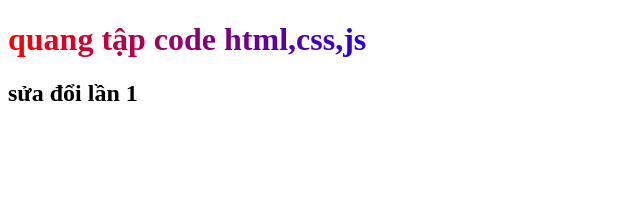
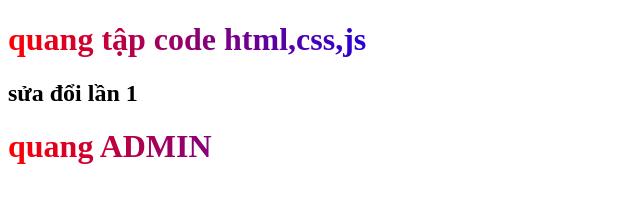
Before and after one commit to quangadmin/quangluong, a plain HTML site: page index.html in a window 1280 px wide. Shown: the whole page, without its empty margins (0-640 px from the left). Drawn offline with Linux system fonts and the light colour scheme.

Commit message:
sua doi lan 1

```diff
--- a/index.html
+++ b/index.html
@@ -9,5 +9,6 @@
   <body>
     <h1>quang tập code html,css,js</h1>
     <h2>sửa đổi lần 1</h2>
+    <h1>quang ADMIN</h1>
   </body>
 </html>
```
